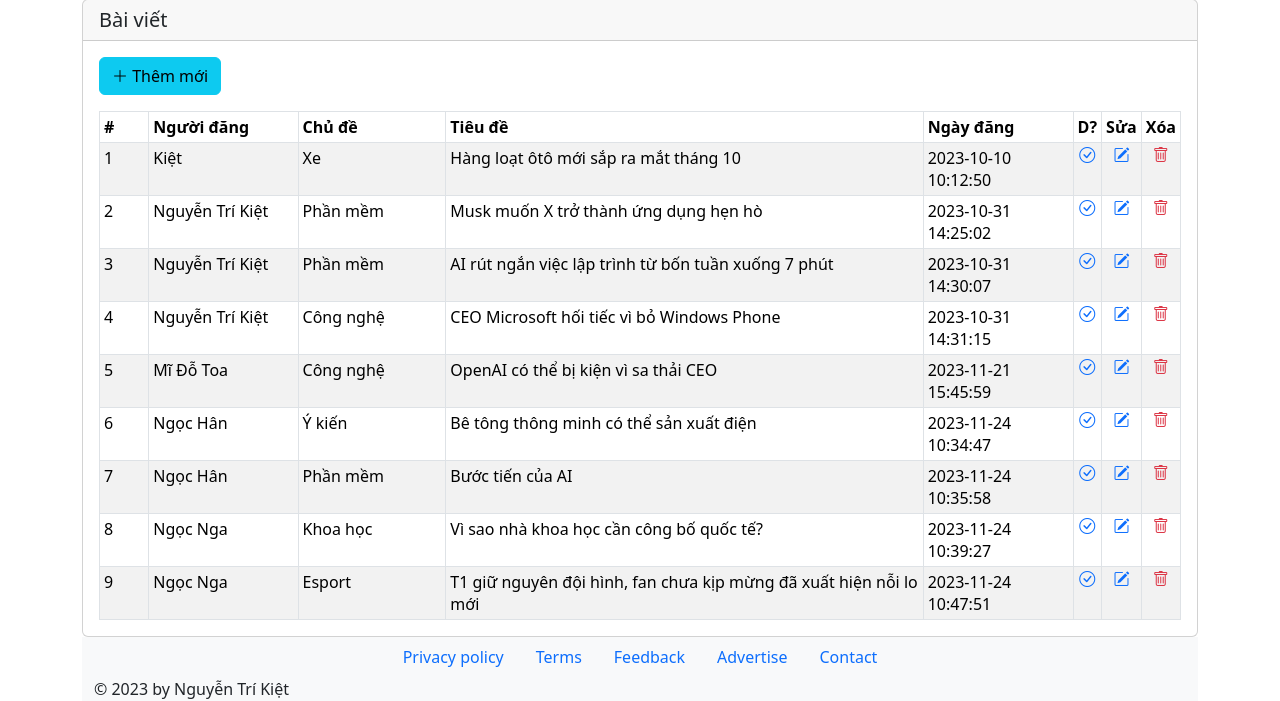
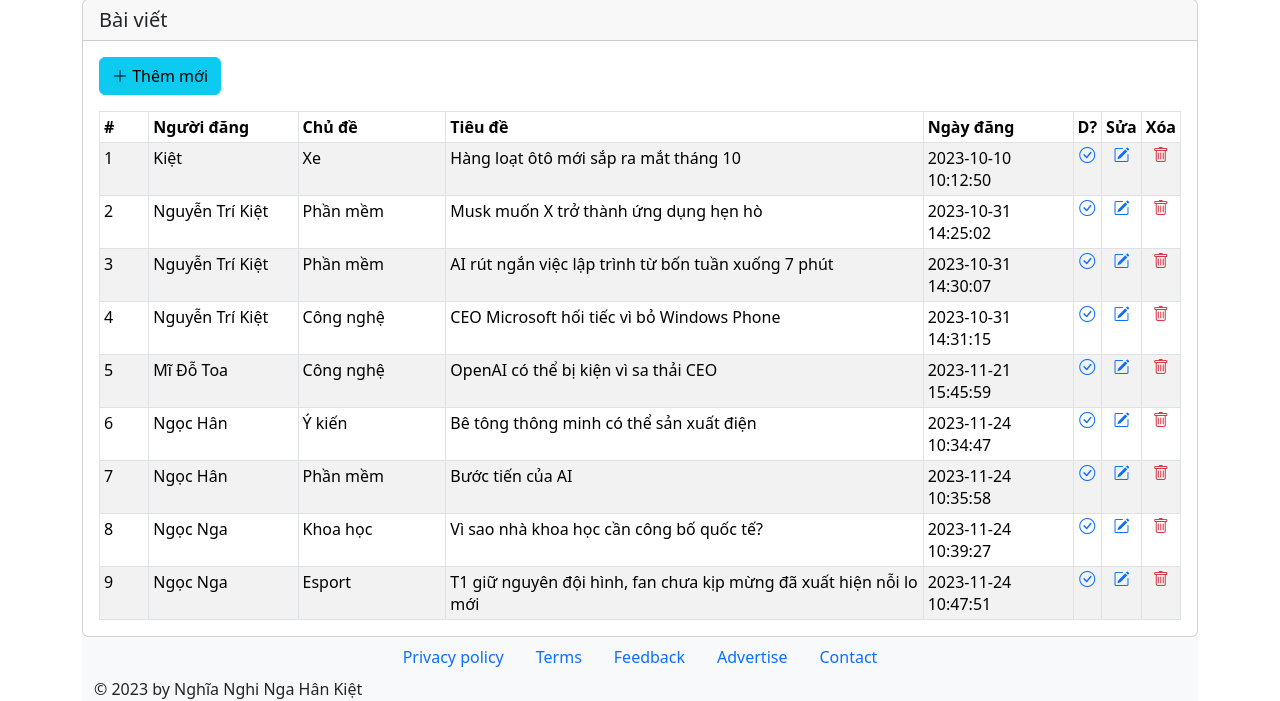
Before and after one commit to ntkiet02/TrangTinDienTu, a PHP site: page /baiviet.php in a window 1280 px wide. Shown: the part 127-828 px from the top of the page. Run offline with PHP 8.4, Linux system fonts and the light colour scheme; data comes from the database, SQL or seed files in the repository.

Commit message:
Edit footer

```diff
--- a/footer.php
+++ b/footer.php
@@ -8,7 +8,7 @@
 				<li class="nav-item"><a class="nav-link" href="page-contact.html">Contact</a></li>
 			</ul>
 			<div class="copy">
-				&copy; 2023 by Nguyễn Trí Kiệt
+				&copy; 2023 by Nghĩa Nghi Nga Hân Kiệt
 			</div>
 		</div>
 </footer>
```
